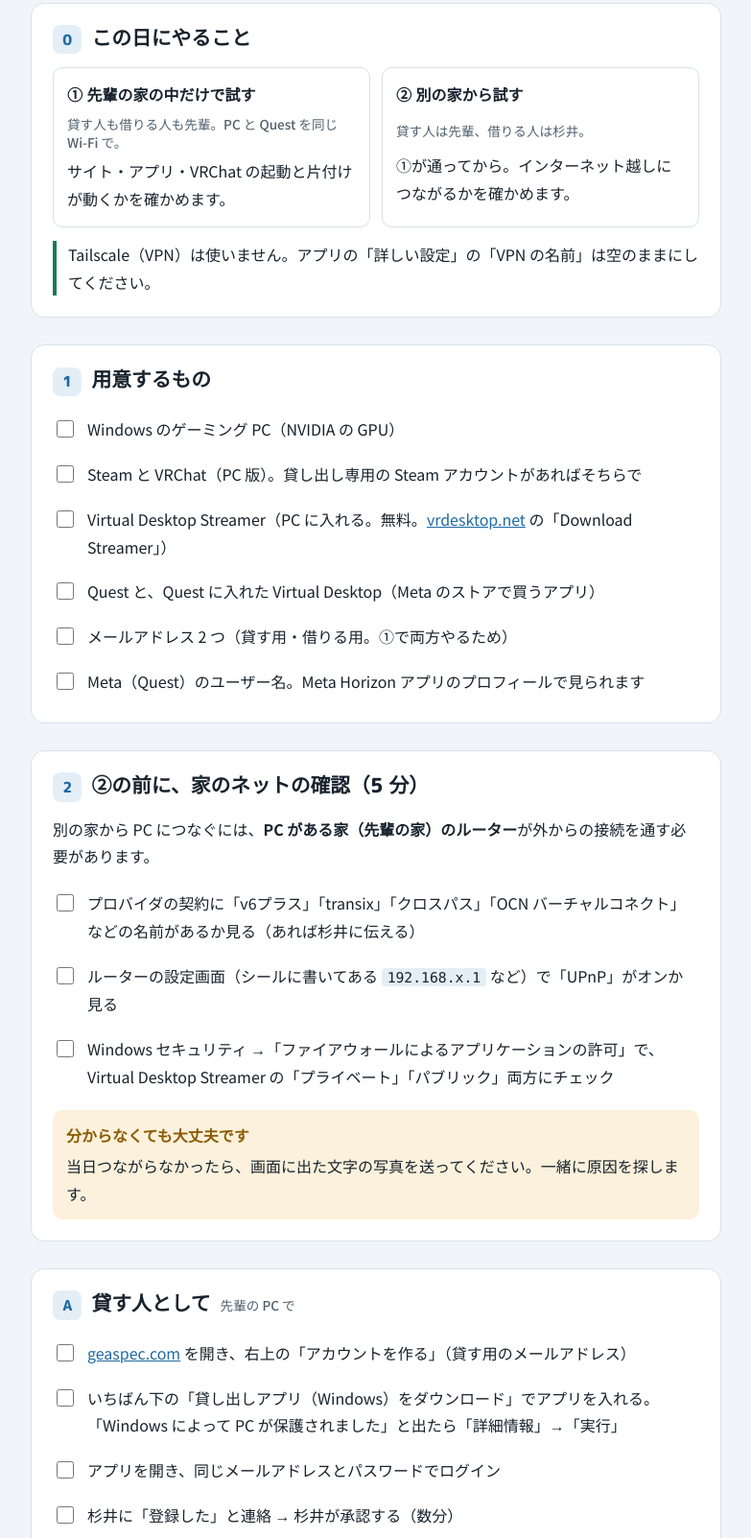
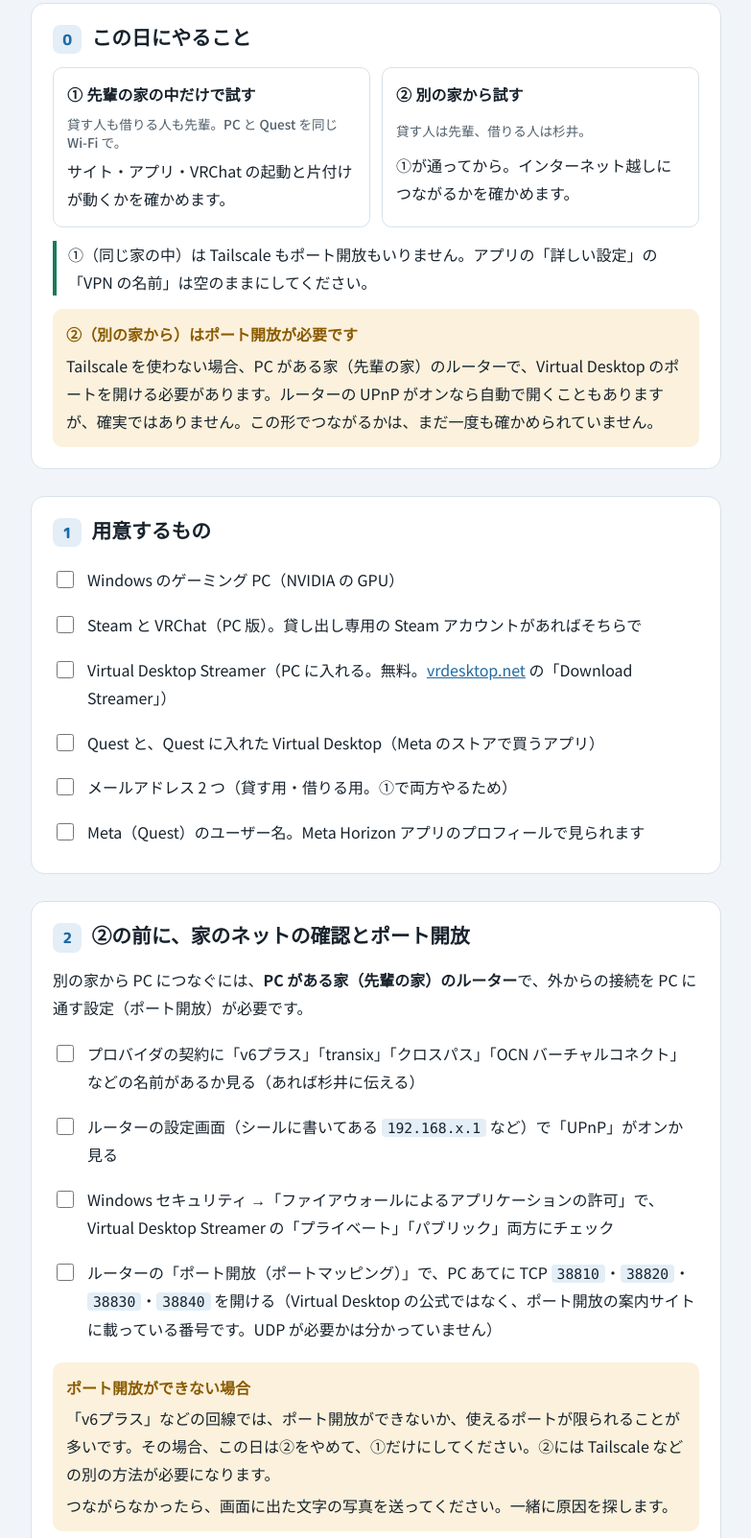
Before and after one commit to lihitothird-alt/Geaspec, a plain HTML site: page docs/senpai-guide.html in a window 1280 px wide. Shown: the part 203-1806 px from the top of the page at 96% size, without its empty margins (248-1031 px from the left). Drawn offline with Linux system fonts and the light colour scheme.

Commit message:
Docs: be explicit that remote connections need port forwarding (or a VPN)
Co-Authored-By: Claude Opus 5.5 <noreply@anthropic.com>
Claude-Session: https://claude.ai/code/session_01CrzQPaUK2gPmFSV9Kby7iU

```diff
--- a/docs/senpai-guide.html
+++ b/docs/senpai-guide.html
@@ -85,7 +85,8 @@
       <div><b>① 先輩の家の中だけで試す</b><p class="who">貸す人も借りる人も先輩。PC と Quest を同じ Wi-Fi で。</p><p>サイト・アプリ・VRChat の起動と片付けが動くかを確かめます。</p></div>
       <div><b>② 別の家から試す</b><p class="who">貸す人は先輩、借りる人は杉井。</p><p>①が通ってから。インターネット越しにつながるかを確かめます。</p></div>
     </div>
-    <p class="good">Tailscale（VPN）は使いません。アプリの「詳しい設定」の「VPN の名前」は空のままにしてください。</p>
+    <p class="good">①（同じ家の中）は Tailscale もポート開放もいりません。アプリの「詳しい設定」の「VPN の名前」は空のままにしてください。</p>
+    <div class="note"><strong>②（別の家から）はポート開放が必要です</strong><p>Tailscale を使わない場合、PC がある家（先輩の家）のルーターで、Virtual Desktop のポートを開ける必要があります。ルーターの UPnP がオンなら自動で開くこともありますが、確実ではありません。この形でつながるかは、まだ一度も確かめられていません。</p></div>
   </section>
 
   <section>
@@ -101,14 +102,15 @@
   </section>
 
   <section>
-    <h2><span class="step-key">2</span>②の前に、家のネットの確認（5 分）</h2>
-    <p>別の家から PC につなぐには、<strong>PC がある家（先輩の家）のルーター</strong>が外からの接続を通す必要があります。</p>
+    <h2><span class="step-key">2</span>②の前に、家のネットの確認とポート開放</h2>
+    <p>別の家から PC につなぐには、<strong>PC がある家（先輩の家）のルーター</strong>で、外からの接続を PC に通す設定（ポート開放）が必要です。</p>
     <ul class="check" data-group="net">
       <li><label><input type="checkbox" id="n1"><span>プロバイダの契約に「v6プラス」「transix」「クロスパス」「OCN バーチャルコネクト」などの名前があるか見る（あれば杉井に伝える）</span></label></li>
       <li><label><input type="checkbox" id="n2"><span>ルーターの設定画面（シールに書いてある <span class="mono">192.168.x.1</span> など）で「UPnP」がオンか見る</span></label></li>
       <li><label><input type="checkbox" id="n3"><span>Windows セキュリティ →「ファイアウォールによるアプリケーションの許可」で、Virtual Desktop Streamer の「プライベート」「パブリック」両方にチェック</span></label></li>
+      <li><label><input type="checkbox" id="n4"><span>ルーターの「ポート開放（ポートマッピング）」で、PC あてに TCP <span class="mono">38810</span>・<span class="mono">38820</span>・<span class="mono">38830</span>・<span class="mono">38840</span> を開ける（Virtual Desktop の公式ではなく、ポート開放の案内サイトに載っている番号です。UDP が必要かは分かっていません）</span></label></li>
     </ul>
-    <div class="note"><strong>分からなくても大丈夫です</strong><p>当日つながらなかったら、画面に出た文字の写真を送ってください。一緒に原因を探します。</p></div>
+    <div class="note"><strong>ポート開放ができない場合</strong><p>「v6プラス」などの回線では、ポート開放ができないか、使えるポートが限られることが多いです。その場合、この日は②をやめて、①だけにしてください。②には Tailscale などの別の方法が必要になります。</p><p>つながらなかったら、画面に出た文字の写真を送ってください。一緒に原因を探します。</p></div>
   </section>
 
   <section>
```
Also changed, not shown: 1 other file.
